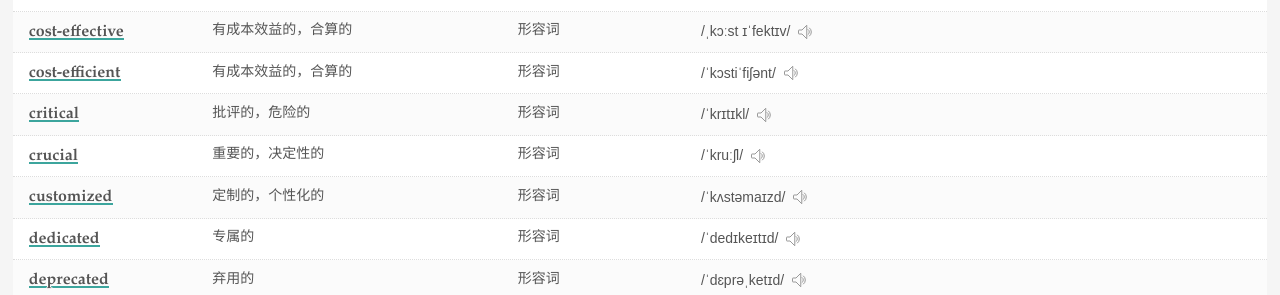
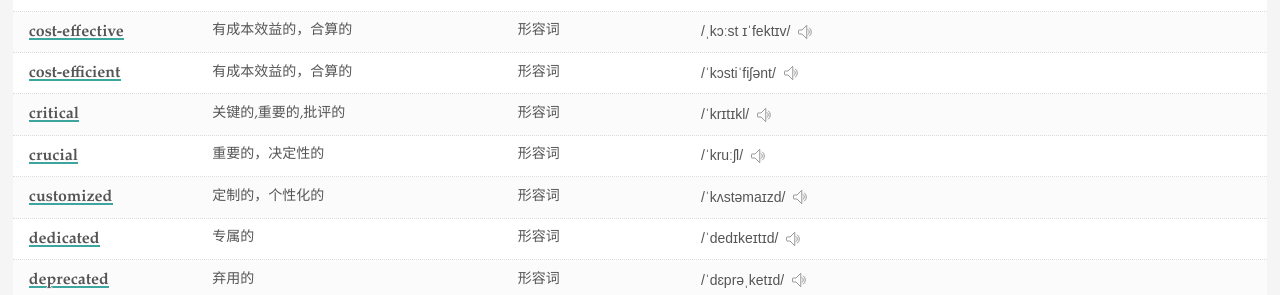
Before and after one commit to Wei-Xia/most-frequent-technology-english-words, a Jekyll site: the page built from index.html, in a window 1280 px wide and 900 px high, scrolled down 662 px. Shown: the part 153-448 px from the top of the window. Built offline with Jekyll 4.4.1, drawn with Linux system fonts in a browser that asks for light colours.

Commit message:
修正critical翻译内容，危险的主要用于医疗药品.

```diff
--- a/_posts/2020-01-01-critical.md
+++ b/_posts/2020-01-01-critical.md
@@ -1,6 +1,6 @@
 ---
 word: critical
-meaning: 批评的，危险的
+meaning: 关键的,重要的,批评的
 correct: /ˈkrɪtɪkl/
 note:
 category: 形容词
```
